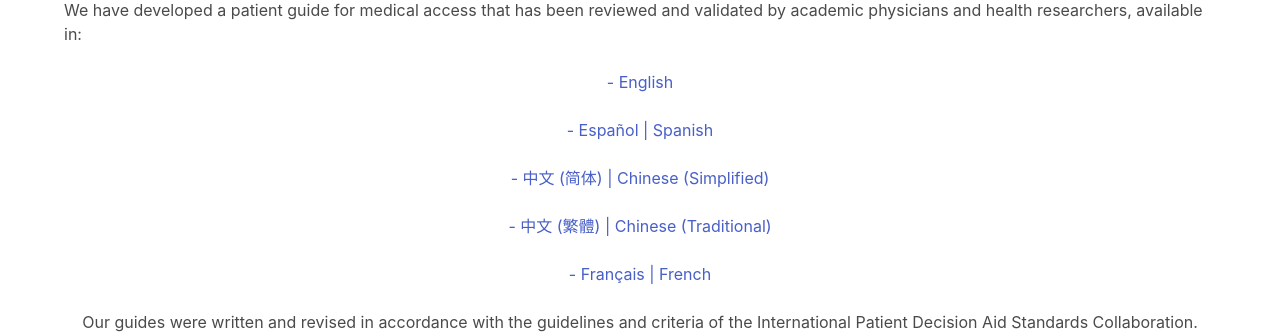
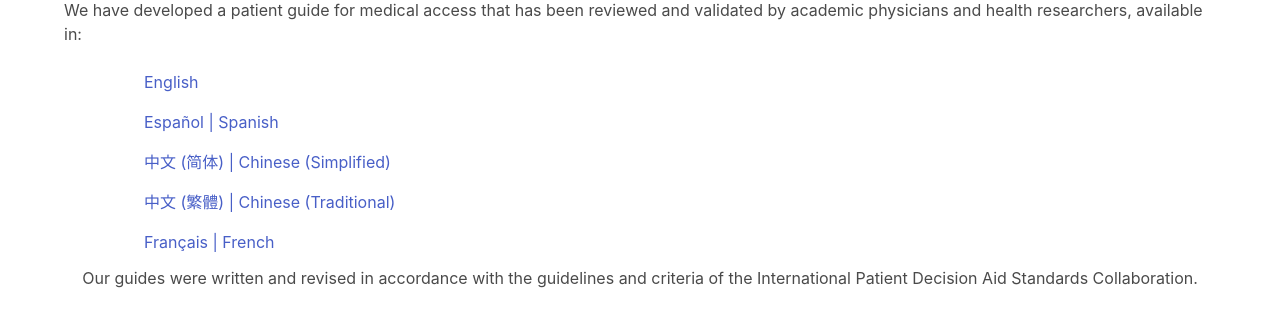
Before and after one commit to suivo2001/mlap-react, a React (Create React App) app: page /patient-guide in a window 1280 px wide. Shown: the part 438-774 px from the top of the page. Built offline with nearby package versions, Linux system fonts and the light colour scheme; no server answers; what google-maps-react, react-geocode would draw is missing.

Commit message:
attempt #2, hope this still works

```diff
--- a/src/pages/Governance.js
+++ b/src/pages/Governance.js
@@ -13,8 +13,8 @@ const Governance = () => {
                     <div>
                         <p className='content is-flex is-justify-content-center'>Our directors meet virtually each month to discuss maintenance of existing consumer health resources and ongoing efforts to translate additional resources and expand community outreach, and additionally on an ad hoc basis. We also solicit advice from our advisors on an ongoing basis for projects in their area of specialty.</p>
                         <p className='content is-flex is-justify-content-center'>We are a nonprofit project, not a nonprofit organization. Based on advice from the Swearer Center for Public Service and the Rhode Island Foundation, we decided against incorporation. As a nonprofit project, we are fully able to achieve all of our goals, and we hold ourselves to the same standard of transparency and accountability expected of any nonprofit organization.</p>
-                        <p className='content is-flex is-justify-content-center'>Please <a href='/contact'> contact us </a> if you have any order of business that you would like the board to discuss.</p>
-                        <p className='content has-text-centered mx-6 my-3'>We are thankful for our physician and patient advisors from across the United States who review our resources, including:
+                        <p className='content is-flex is-justify-content-center'>Please <a href='/contact'>  contact us  </a> if you have any order of business that you would like the board to discuss.</p>
+                        <p className='content mx-6 my-3'>We are thankful for our physician and patient advisors from across the United States who review our resources, including:
                         <ul>
                             <li>Dr. Anne Brancaccio, MD (Internal Medicine, UT Southwestern)</li>
                             <li>Arash Meghdadi</li>
--- a/src/pages/PatientGuide.js
+++ b/src/pages/PatientGuide.js
@@ -17,11 +17,13 @@ const PatientGuide = () => {
                 <div className='container is-flex is-justify-content-center'>
                     <div>
                         <p className='content is-flex is-justify-content-center'>We have developed a patient guide for medical access that has been reviewed and validated by academic physicians and health researchers, available in:</p>
-                        <a className='content is-flex is-justify-content-center' href={EnglishPdf} target='_blank' rel='noopener noreferrer'>- English</a>
-                        <a className='content is-flex is-justify-content-center' href={SpanishPdf} target='_blank' rel='noopener noreferrer'>- Español | Spanish</a>
-                        <a className='content is-flex is-justify-content-center' href={ChineseSimpPdf} target='_blank' rel='noopener noreferrer'>- 中文 (简体) | Chinese (Simplified)</a>
-                        <a className='content is-flex is-justify-content-center' href={ChineseTradPdf} target='_blank' rel='noopener noreferrer'>- 中文 (繁體) | Chinese (Traditional)</a>
-                        <a className='content is-flex is-justify-content-center' href={FrenchPdf} target='_blank' rel='noopener noreferrer'>- Français | French</a>
+                        <p className='content mx-6 my-3'>
+                            <ul><a href={EnglishPdf} target='_blank' rel='noopener noreferrer'>English</a></ul>
+                            <ul><a href={SpanishPdf} target='_blank' rel='noopener noreferrer'>Español | Spanish</a></ul>
+                            <ul><a href={ChineseSimpPdf} target='_blank' rel='noopener noreferrer'>中文 (简体) | Chinese (Simplified)</a></ul>
+                            <ul><a href={ChineseTradPdf} target='_blank' rel='noopener noreferrer'>中文 (繁體) | Chinese (Traditional)</a></ul>
+                            <ul><a href={FrenchPdf} target='_blank' rel='noopener noreferrer'>Français | French</a></ul>
+                        </p>
                         <p className='content is-flex is-justify-content-center'>Our guides were written and revised in accordance with the guidelines and criteria of the International Patient Decision Aid Standards Collaboration.</p>
                     </div>
                 </div>
```
